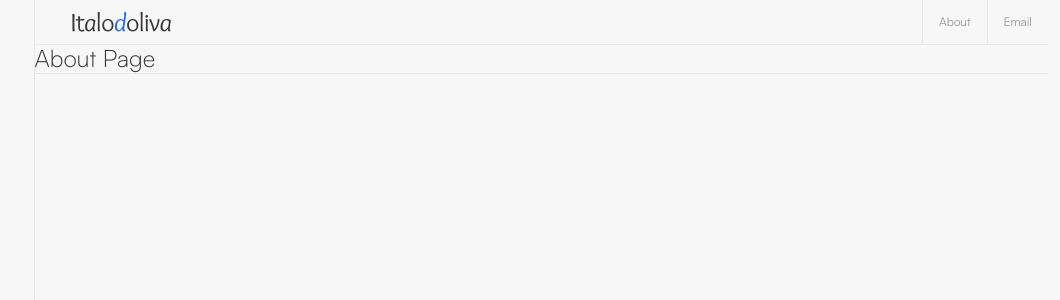
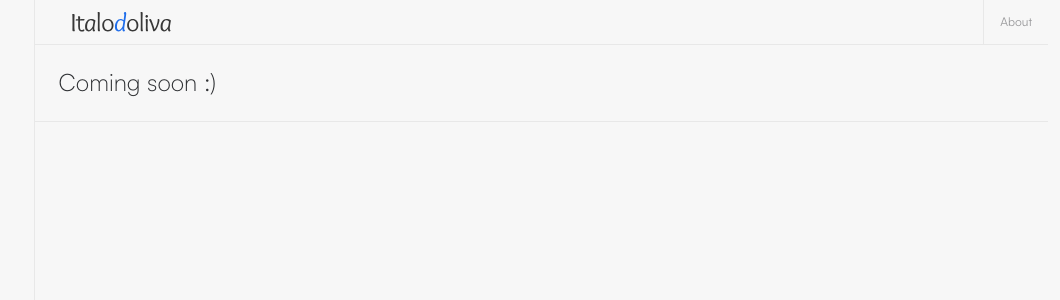
Before and after one commit to itdoliva/portfolio-2025, a SvelteKit app: page /about in a window 1280 px wide. Shown: the top 300 px of the page, without its empty margins (220-1280 px from the left). Built offline with nearby package versions, Linux system fonts and the light colour scheme.

Commit message:
Simplified header

```diff
--- a/src/lib/layouts/Sidebar.svelte
+++ b/src/lib/layouts/Sidebar.svelte
@@ -28,7 +28,7 @@
 
   .with-sidebar.left > :global(:first-child),
   .with-sidebar.right > :global(:last-child) {
-    inline-size: var(--side-width);
+    flex-basis: var(--side-width);
     min-inline-size: var(--side-min-width);
     max-inline-size: var(--side-max-width);
     flex-grow: 1;
--- a/src/lib/sections/Header.svelte
+++ b/src/lib/sections/Header.svelte
@@ -16,9 +16,9 @@
       <li>
         <a href="/about" class="flex items-center">About</a>
       </li>
-      <li>
+      <!-- <li>
         <a href="/contact" class="flex items-center">Email</a>
-      </li>
+      </li> -->
     </ul>
   </nav>
 </header>
--- a/src/routes/about/+page.svelte
+++ b/src/routes/about/+page.svelte
@@ -1 +1,25 @@
-<h1>About Page</h1>
+<script>
+  import Box from "$lib/layouts/Box.svelte";
+  import Center from "$lib/layouts/Center.svelte";
+  import Stack from "$lib/layouts/Stack.svelte";
+  import Sidebar from "$lib/layouts/Sidebar.svelte";
+	import Frame from "$lib/layouts/Frame.svelte";
+</script>
+
+<Box>
+  <Center>
+    <Stack>
+      <h1>Coming soon :)</h1>
+      <!-- <Sidebar sideWidth="35%" contentMinWidth="var(--spacing-text-measure)">
+        <Frame>
+          <img src="/misc/author.webp" alt="A profile picture of Italo Doliva" />
+        </Frame>
+        <Stack>
+          <p>Lorem ipsum dolor sit amet consectetur adipisicing elit. In delectus, architecto iusto, tempore numquam laudantium, esse fugiat ut at magni dolorem eos assumenda velit saepe? Nulla id provident dolor dolore.</p>
+          <p>Lorem ipsum dolor sit amet consectetur adipisicing elit. In delectus, architecto iusto, tempore numquam laudantium, esse fugiat ut at magni dolorem eos assumenda velit saepe? Nulla id provident dolor dolore.</p>
+          <p>Lorem ipsum dolor sit amet consectetur adipisicing elit. In delectus, architecto iusto, tempore numquam laudantium, esse fugiat ut at magni dolorem eos assumenda velit saepe? Nulla id provident dolor dolore.</p>
+        </Stack>
+      </Sidebar> -->
+    </Stack>
+  </Center>
+</Box>
```
Also changed, not shown: static/misc/author.webp (added), static/project-media/branding-tools/thumbnail.webp.
